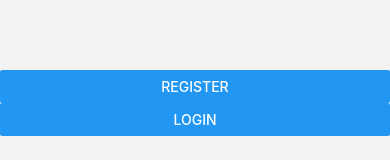
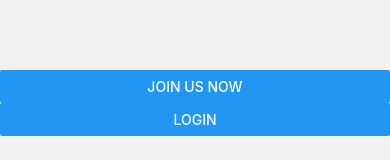
Before and after one commit to theboybrey/NoticesApp, a React Native app: screen /LandingPage in a window 390 px wide. Shown: the part 319-479 px from the top of the page. Built offline with nearby package versions, Linux system fonts and the light colour scheme.

Commit message:
Changed some dependencies

```diff
--- a/src/screens/LandingPage.js
+++ b/src/screens/LandingPage.js
@@ -5,7 +5,7 @@ const LandingPage = ({ navigation }) => {
     return (
         <View style={styles.container}>
             <Button
-                title='Register'
+                title='Join Us Now'
                 onPress={() => navigation.navigate('Register')}
             />
             <Button
--- a/src/screens/Register.js
+++ b/src/screens/Register.js
@@ -28,6 +28,9 @@ export class Register extends Component {
                     secureTextEntry={true}
                     onChangeText={(password) => this.setState({ password })}
                 />
+                <Button
+                onPress={() => onSignUp()}
+                title='Register'/>
             </View>
         )
     }
```
